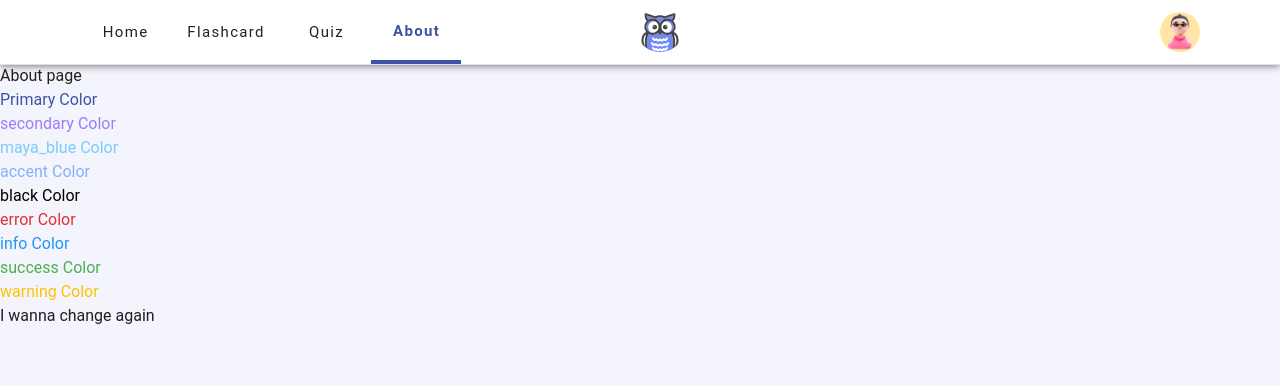
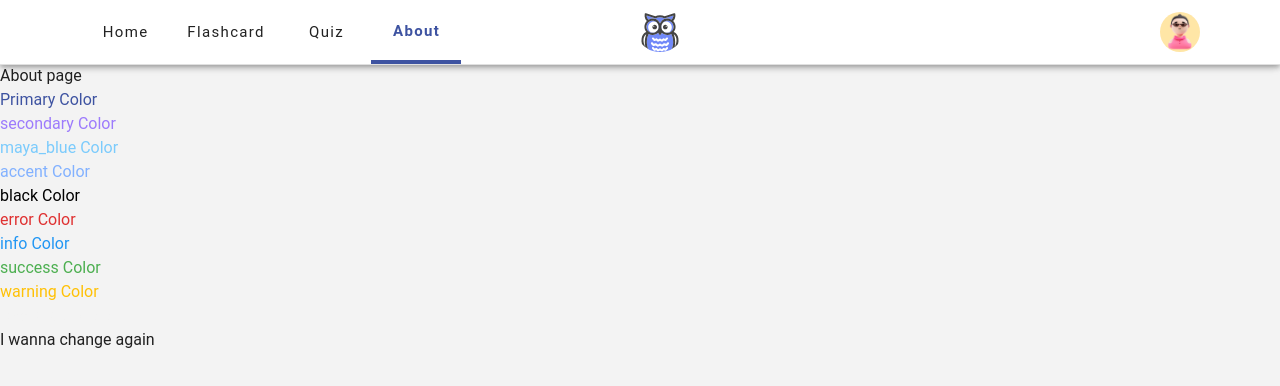
Before and after one commit to CollabStack/Owlmingo-Frontend3, a Nuxt app: page /about in a window 1280 px wide. Shown: the top 386 px of the page. Built offline with nearby package versions, Linux system fonts and the light colour scheme.

Commit message:
Home Page1

```diff
--- a/components/UserNavbar.vue
+++ b/components/UserNavbar.vue
@@ -5,7 +5,7 @@
             <v-row align="center" justify="space-between" class="d-flex" no-gutters>
                 <!-- Left: Navigation Tabs -->
                 <v-col class="d-none d-lg-flex align-center">
-                    <v-tabs background-color="transparent" class="tab-items">
+                    <v-tabs background-color="white" class="tab-items">
                         <v-tab
                             v-for="(item, index) in tabs"
                             :key="index"
@@ -120,7 +120,7 @@ function setActive(tab: string) {
 }
 
 .app-bar {
-    background-color: var(--v-theme-primary);
+    /* background-color: var(--v-theme-primary); */
     box-shadow: none;
     border-bottom: 1px solid #e0e0e0;
 }
--- a/layouts/default.vue
+++ b/layouts/default.vue
@@ -1,4 +1,5 @@
 <template>
+
   <v-app>
     <!-- <v-app-bar> -->
       <UserNavbar />
@@ -14,13 +15,14 @@
       <v-col class="text-center">© 2025 - User Portal</v-col>
     </v-footer> -->
   </v-app>
+
 </template>
 <script setup lang="ts">
 
 </script>
 
 <style scoped>
-*{
+/* *{
     background-color: #F4F5FC;
-}
+} */
 </style>
--- a/pages/about/index.vue
+++ b/pages/about/index.vue
@@ -10,6 +10,7 @@
         <p class="text-info">info Color</p>
         <p class="text-success">success Color</p>
         <p class="text-warning">warning Color</p>
+        <p class="text-background">Backgroun color</p>
         <p>I wanna  change  again</p>
     </div>
 </template>
--- a/plugins/vuetify.js
+++ b/plugins/vuetify.js
@@ -29,6 +29,7 @@ export default defineNuxtPlugin((nuxtApp) => {
             info: '#2196F3',
             success: '#4CAF50',
             warning: '#FFC107',
+            background: '#F3F3F3'
           },
         },
         dark: {
```
